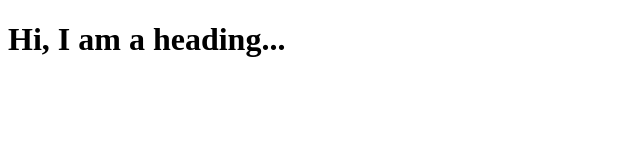
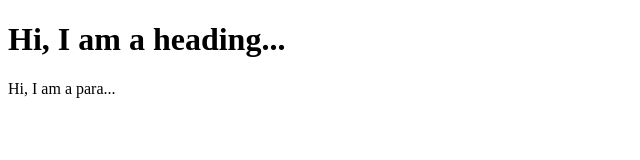
Before and after one commit to adamyatiwari12/git, a plain HTML site: page index.html in a window 1280 px wide. Shown: the whole page, without its empty margins (0-640 px from the left). Drawn offline with Linux system fonts and the light colour scheme.

Commit message:
add new feature

```diff
--- a/index.html
+++ b/index.html
@@ -7,5 +7,6 @@
 </head>
 <body>
     <h1>Hi, I am a heading...</h1>
+    <p>Hi, I am a para...</p>
 </body>
 </html>
```
